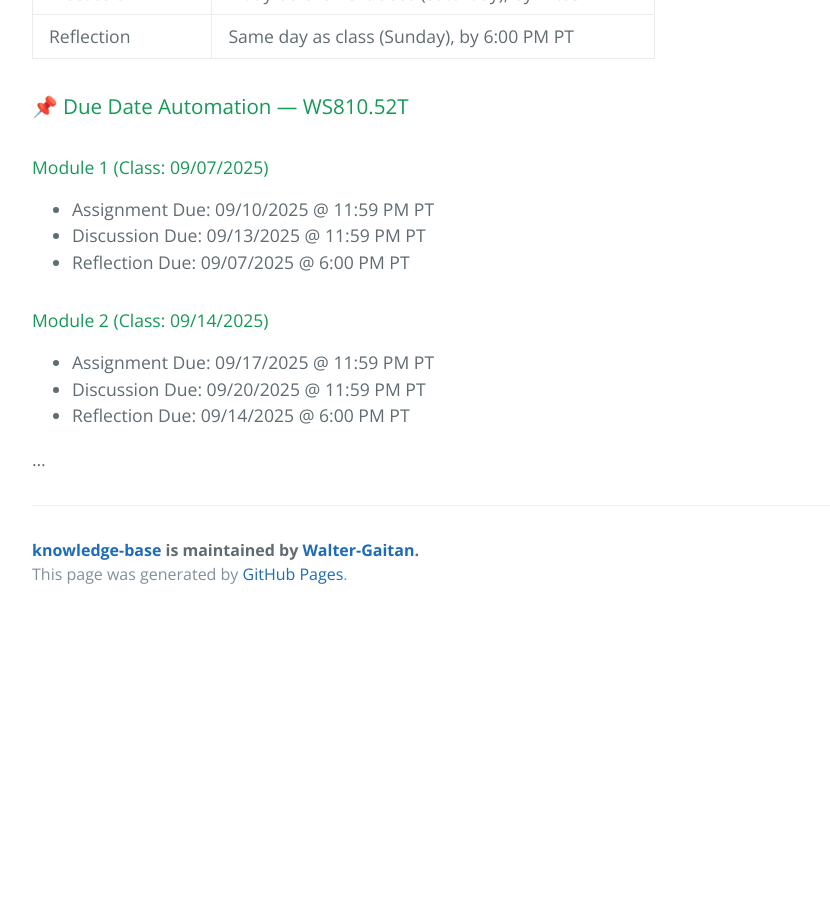
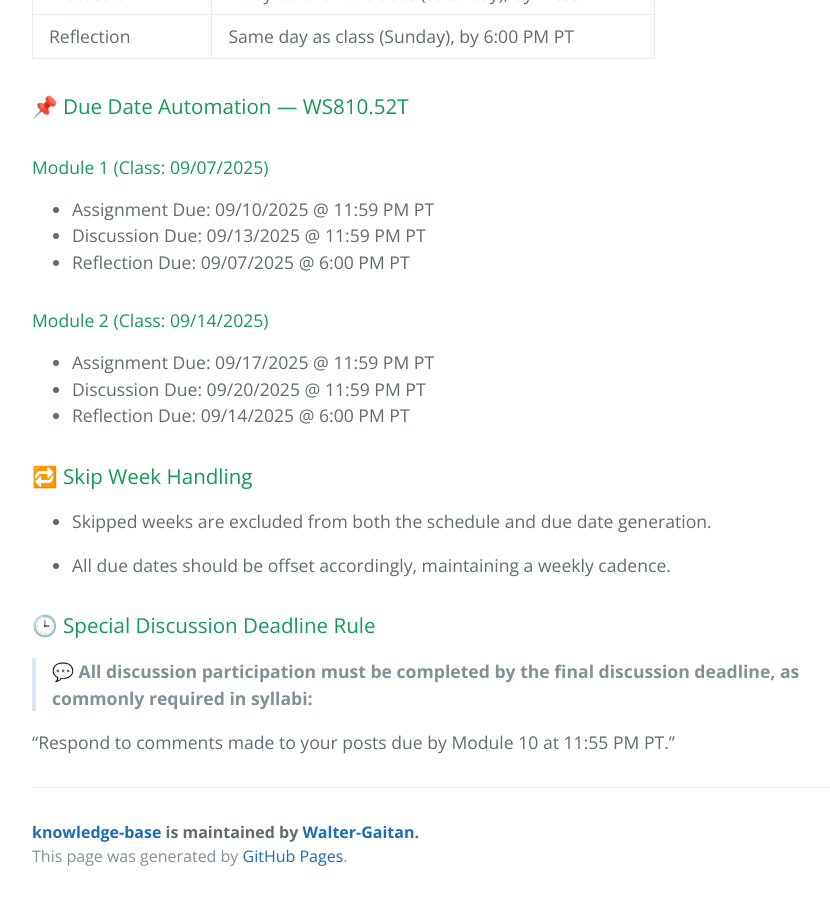
Before and after one commit to Walter-Gaitan/knowledge-base, a Jekyll site: the page built from docs/Bot Prompt_ Post-Sync QA Due Date Automation Assistant.md, in a window 1280 px wide and 900 px high, scrolled down 2061 px. Shown: the whole window, without its empty margins (192-1022 px from the left). Built offline with Jekyll 4.4.1, drawn with Linux system fonts in a browser that asks for light colours; our own code applies the rules of GitHub Pages for plain Markdown files; before the commit the page ends 2679 px from its top, so only the background shows below that.

Commit message:
add discussion deadline

```diff
--- a/docs/Bot Prompt_ Post-Sync QA Due Date Automation Assistant.md
+++ b/docs/Bot Prompt_ Post-Sync QA Due Date Automation Assistant.md
@@ -70,4 +70,14 @@ To activate the logic, the user must provide:
 - Discussion Due: 09/20/2025 @ 11:59 PM PT
 - Reflection Due: 09/14/2025 @ 6:00 PM PT
 
-...
+### 🔁 Skip Week Handling
+
+- Skipped weeks are excluded from both the schedule and due date generation.
+
+- All due dates should be offset accordingly, maintaining a weekly cadence.
+
+### 🕒 Special Discussion Deadline Rule
+
+> 💬 **All discussion participation must be completed by the final discussion deadline, as commonly required in syllabi:**
+
+"Respond to comments made to your posts due by Module 10 at 11:55 PM PT."
```
